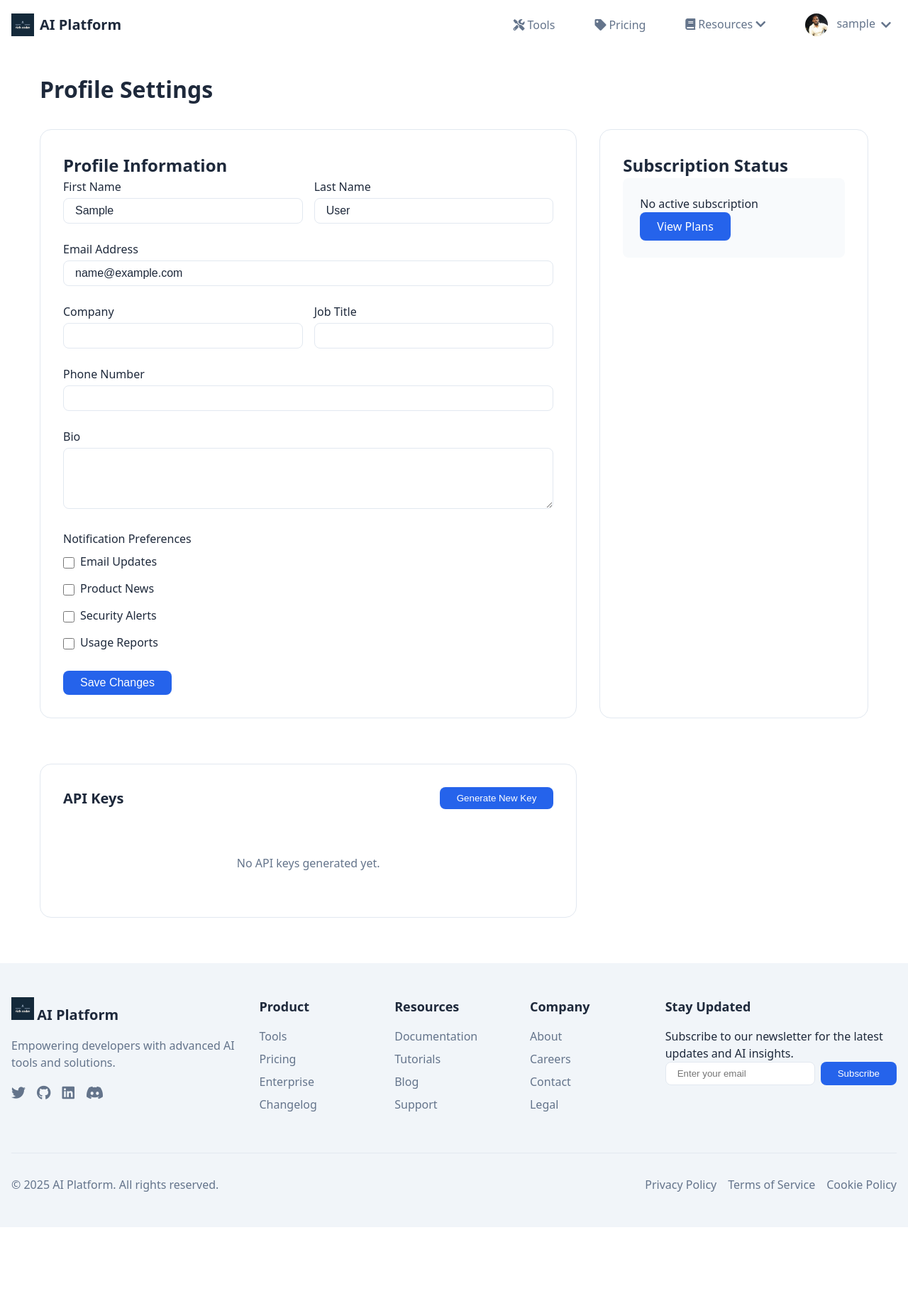
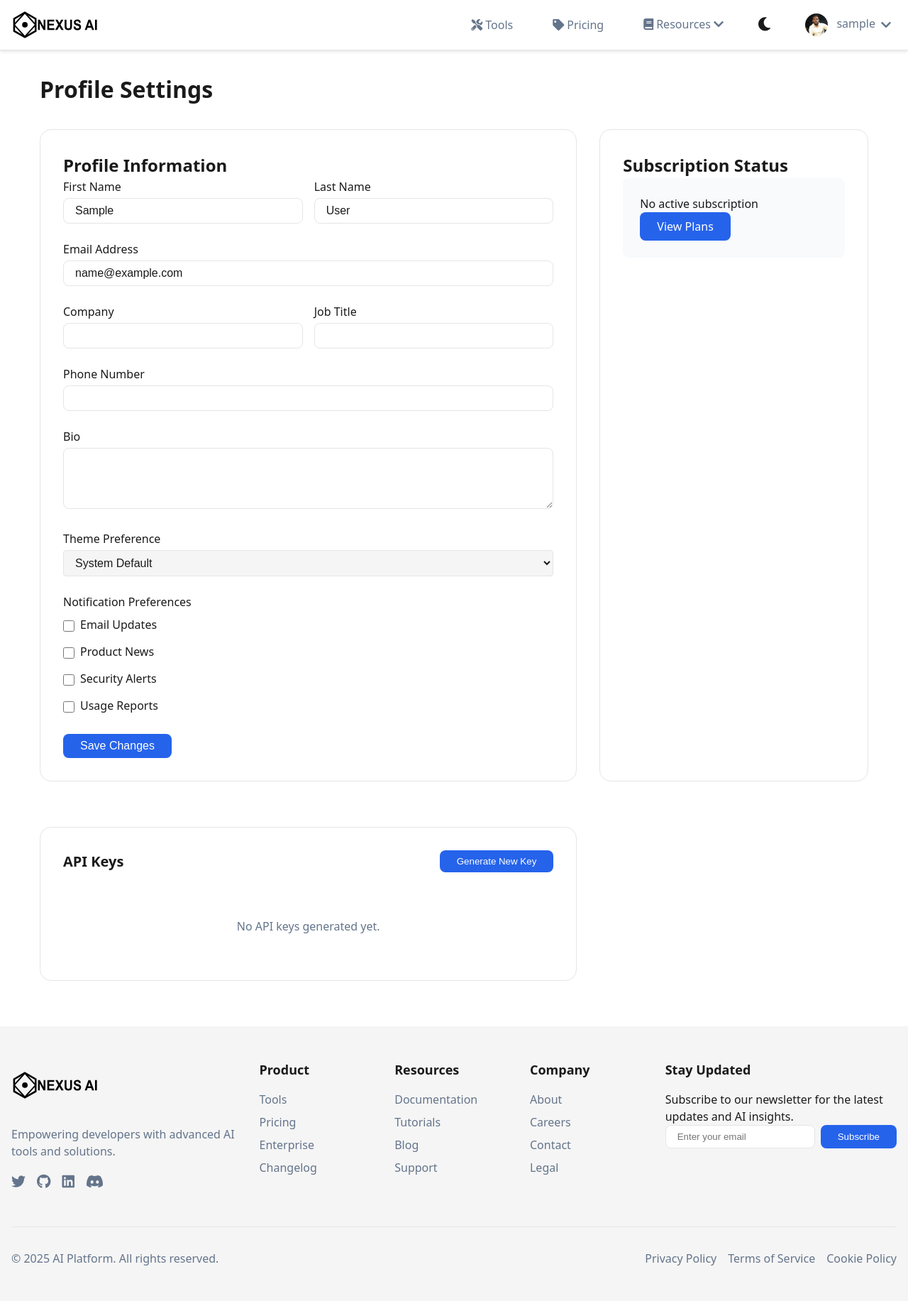
Before and after one commit to shivalahare/AI-Plateform, a Django app: page /accounts/profile/ in a window 1280 px wide. Shown: the whole page at 71% size. Before the commit the page ends 1729 px from the top, so only its background shows below. Run offline with Django 5.2, Linux system fonts and the light colour scheme; the visitor is signed in with stand-in values (Sample User, id 1); data that the repository does not hold is empty; parts of the project's set-up code (start-up, migrations or seed data) failed here and were passed over.

Commit message:
add theme mode and fix header

```diff
--- a/accounts/forms.py
+++ b/accounts/forms.py
@@ -18,6 +18,15 @@ class UserProfileForm(forms.ModelForm):
     job_title = forms.CharField(max_length=100, required=False)
     phone = forms.CharField(max_length=20, required=False)
     bio = forms.CharField(widget=forms.Textarea(attrs={'rows': 4}), required=False)
+    theme_preference = forms.ChoiceField(
+        choices=[
+            ('system', 'System Default'),
+            ('light', 'Light'),
+            ('dark', 'Dark'),
+        ],
+        initial='system',
+        required=True
+    )
     notification_preferences = forms.MultipleChoiceField(
         choices=[
             ('email_updates', 'Email Updates'),
@@ -33,7 +42,7 @@ class UserProfileForm(forms.ModelForm):
         model = UserProfile
         fields = [
             'first_name', 'last_name', 'email', 'company',
-            'job_title', 'phone', 'bio', 'notification_preferences'
+            'job_title', 'phone', 'bio', 'notification_preferences', 'theme_preference'
         ]
 
     def __init__(self, *args, **kwargs):
@@ -42,6 +51,7 @@ class UserProfileForm(forms.ModelForm):
             self.fields['first_name'].initial = self.instance.user.first_name
             self.fields['last_name'].initial = self.instance.user.last_name
             self.fields['email'].initial = self.instance.user.email
+            self.fields['theme_preference'].initial = self.instance.theme_preference
 
             # Initialize notification preferences from the stored JSON
             if self.instance.notification_preferences:
--- a/accounts/models.py
+++ b/accounts/models.py
@@ -4,7 +4,18 @@ from django.db.models.signals import post_save
 from django.dispatch import receiver
 
 class UserProfile(models.Model):
+    THEME_CHOICES = [
+        ('system', 'System Default'),
+        ('light', 'Light'),
+        ('dark', 'Dark'),
+    ]
+
     user = models.OneToOneField(User, on_delete=models.CASCADE)
+    theme_preference = models.CharField(
+        max_length=10,
+        choices=THEME_CHOICES,
+        default='system'
+    )
     subscription_status = models.CharField(max_length=20, default='free')
     api_calls_count = models.IntegerField(default=0)
     company = models.CharField(max_length=100, blank=True)
--- a/static/css/billing.css
+++ b/static/css/billing.css
@@ -36,6 +36,7 @@
     position: relative;
     overflow: hidden;
     box-shadow: 0 4px 6px rgba(0, 0, 0, 0.1);
+    z-index: 1;
 }
 
 .pricing-card:hover {
--- a/static/css/main.css
+++ b/static/css/main.css
@@ -19,12 +19,43 @@ main {
     flex: 1;
 }
 
-/* Container */
+/* Fixed header styles */
+header {
+    position: fixed;
+    top: 0;
+    left: 0;
+    right: 0;
+    background-color: var(--background);
+    border-bottom: 1px solid var(--border);
+    z-index: 1000;
+    box-shadow: 0 2px 4px var(--shadow);
+}
+
+/* Main nav styles */
+.main-nav {
+    width: 100%;
+}
+
+/* Container styles */
 .container {
     width: 100%;
     max-width: var(--container-xl);
     margin: 0 auto;
     padding: 0 var(--spacing-md);
+}
+
+/* Navigation container styles */
+.nav-container {
+    display: flex;
+    align-items: center;
+    justify-content: space-between;
+    height: 70px;
+}
+
+/* Main content adjustment */
+main {
+    margin-top: 70px; /* Same as nav height */
+    flex: 1;
 }
 
 /* Navigation styles */
@@ -43,7 +74,7 @@ main {
 }
 
 .logo-img {
-    height: 32px;
+    height: 70px;
     width: auto;
 }
 
@@ -537,3 +629,87 @@ main {
         text-align: center;
     }
 }
+
+/* Theme toggle styles */
+.theme-toggle {
+    background: none;
+    border: none;
+    padding: 8px;
+    cursor: pointer;
+    position: relative;
+    font-size: 1.2rem;
+    color: var(--text);
+    border-radius: var(--radius-sm);
+    transition: all 0.3s ease;
+}
+
+.theme-toggle:hover {
+    background: var(--surface);
+}
+
+.theme-toggle .light-icon,
+.theme-toggle .dark-icon {
+    transition: opacity 0.3s ease;
+}
+
+[data-theme='light'] .theme-toggle .light-icon {
+    display: none;
+}
+
+[data-theme='light'] .theme-toggle .dark-icon {
+    display: inline-block;
+}
+
+[data-theme='dark'] .theme-toggle .light-icon {
+    display: inline-block;
+}
+
+[data-theme='dark'] .theme-toggle .dark-icon {
+    display: none;
+}
+
+/* Theme-specific variables */
+:root[data-theme='light'] {
+    --background: #ffffff;
+    --surface: #f5f5f5;
+    --text: #1a1a1a;
+    --text-secondary: #666666;
+    --primary: #2563eb;
+    --primary-hover: #1d4ed8;
+    --border: #e5e5e5;
+    --shadow: rgba(0, 0, 0, 0.1);
+
+    /* Additional component-specific variables */
+    --card-bg: #ffffff;
+    --input-bg: #ffffff;
+    --input-border: #e2e8f0;
+    --success: #10b981;
+    --error: #ef4444;
+    --warning: #f59e0b;
+    --info: #3b82f6;
+}
+
+:root[data-theme='dark'] {
+    --background: #1a1a1a;
+    --surface: #2d2d2d;
+    --text: #ffffff;
+    --text-secondary: #a3a3a3;
+    --primary: #3b82f6;
+    --primary-hover: #60a5fa;
+    --border: #404040;
+    --shadow: rgba(0, 0, 0, 0.3);
+
+    /* Additional component-specific variables */
+    --card-bg: #2d2d2d;
+    --input-bg: #1a1a1a;
+    --input-border: #404040;
+    --success: #34d399;
+    --error: #f87171;
+    --warning: #fbbf24;
+    --info: #60a5fa;
+}
+
+/* Apply transitions for smooth theme switching */
+* {
+    transition: background-color 0.3s ease, color 0.3s ease, border-color 0.3s ease;
+}
--- a/static/css/profile.css
+++ b/static/css/profile.css
@@ -311,3 +311,27 @@
 .revoke-key-btn:hover {
     background-color: var(--danger-hover, #c82333);
 }
+
+/* Theme preference select styling */
+#id_theme_preference {
+    width: 100%;
+    padding: 8px 12px;
+    border: 1px solid var(--border);
+    border-radius: var(--radius-sm);
+    background-color: var(--surface);
+    color: var(--text);
+    font-size: 1rem;
+    transition: border-color 0.3s ease;
+}
+
+#id_theme_preference:focus {
+    outline: none;
+    border-color: var(--primary);
+    box-shadow: 0 0 0 2px var(--primary-alpha);
+}
+
+#id_theme_preference option {
+    background-color: var(--background);
+    color: var(--text);
+    padding: 8px;
+}
--- a/static/css/variables.css
+++ b/static/css/variables.css
@@ -12,6 +12,7 @@
     --text-lighter: #94a3b8;
     --border: #e2e8f0;
     --shadow: rgba(0, 0, 0, 0.1);
+    --logo-color: #000000; /* Default logo color for light theme */
 
     /* Spacing */
     --spacing-xs: 0.25rem;
@@ -76,6 +77,7 @@
     --text-lighter: #94a3b8;
     --border: #475569;
     --shadow: rgba(0, 0, 0, 0.3);
+    --logo-color: #ffffff; /* Logo color for dark theme */
 
     /* Alert Colors - Dark Theme */
     --success-light: rgba(5, 150, 105, 0.2);
--- a/static/js/main.js
+++ b/static/js/main.js
@@ -1,19 +1,42 @@
 // Theme toggler
 document.addEventListener('DOMContentLoaded', () => {
     const themeToggle = document.getElementById('themeToggle');
+    const prefersDarkScheme = window.matchMedia('(prefers-color-scheme: dark)');
 
-    themeToggle.addEventListener('click', () => {
-        const html = document.documentElement;
-        const currentTheme = html.getAttribute('data-theme');
+    // Function to set theme
+    const setTheme = (theme) => {
+        document.documentElement.setAttribute('data-theme', theme);
+        localStorage.setItem('theme', theme);
+    };
+
+    // Function to toggle theme
+    const toggleTheme = () => {
+        const currentTheme = document.documentElement.getAttribute('data-theme');
         const newTheme = currentTheme === 'light' ? 'dark' : 'light';
+        setTheme(newTheme);
+    };
 
-        html.setAttribute('data-theme', newTheme);
-        localStorage.setItem('theme', newTheme);
+    // Initialize theme
+    const initializeTheme = () => {
+        const savedTheme = localStorage.getItem('theme');
+        if (savedTheme) {
+            setTheme(savedTheme);
+        } else {
+            // If no saved theme, use system preference
+            const theme = prefersDarkScheme.matches ? 'dark' : 'light';
+            setTheme(theme);
+        }
+    };
+
+    // Add event listeners
+    themeToggle.addEventListener('click', toggleTheme);
+    prefersDarkScheme.addEventListener('change', (e) => {
+        const theme = e.matches ? 'dark' : 'light';
+        setTheme(theme);
     });
 
-    // Check for saved theme preference
-    const savedTheme = localStorage.getItem('theme') || 'light';
-    document.documentElement.setAttribute('data-theme', savedTheme);
+    // Initialize theme on page load
+    initializeTheme();
 });
 
 // Form validation
--- a/templates/accounts/profile.html
+++ b/templates/accounts/profile.html
@@ -56,6 +56,12 @@
                 <div class="form-group">
                     <label for="id_bio">Bio</label>
                     {{ form.bio }}
+                </div>
+
+                <!-- Add Theme Preference Section -->
+                <div class="form-group">
+                    <label for="id_theme_preference">Theme Preference</label>
+                    {{ form.theme_preference }}
                 </div>
 
                 <div class="form-group">
--- a/templates/base.html
+++ b/templates/base.html
@@ -1,5 +1,5 @@
 <!DOCTYPE html>
-<html lang="en">
+<html lang="en" data-theme="light">
 <head>
     <meta charset="UTF-8">
     <meta name="viewport" content="width=device-width, initial-scale=1.0">
@@ -17,7 +17,6 @@
                 <div class="logo">
                     <a href="{% url 'home' %}">
                         <img src="{% static 'images/logo.svg' %}" alt="AI Platform" class="logo-img">
-                        <span class="logo-text">AI Platform</span>
                     </a>
                 </div>
 
@@ -50,6 +49,10 @@
                                 <a href="/support">Support</a>
                             </div>
                         </div>
+                        <button id="themeToggle" class="theme-toggle" aria-label="Toggle theme">
+                            <i class="fas fa-sun light-icon"></i>
+                            <i class="fas fa-moon dark-icon"></i>
+                        </button>
                     </div>
 
                     <div class="nav-auth">
@@ -126,7 +129,6 @@
                 <div class="footer-section">
                     <div class="footer-logo">
                         <img src="{% static 'images/logo.svg' %}" alt="AI Platform" class="logo-img">
-                        <span class="logo-text">AI Platform</span>
                     </div>
                     <p class="footer-description">
                         Empowering developers with advanced AI tools and solutions.
```
Also changed, not shown: other parts of static/css/main.css (+61 -0 lines), billing/management/commands/reset_api_calls.py (deleted, +0 -21 lines), static/images/Presentation2/Slide1.SVG (added), static/images/logo.svg, static/images/logo1.svg (added).
